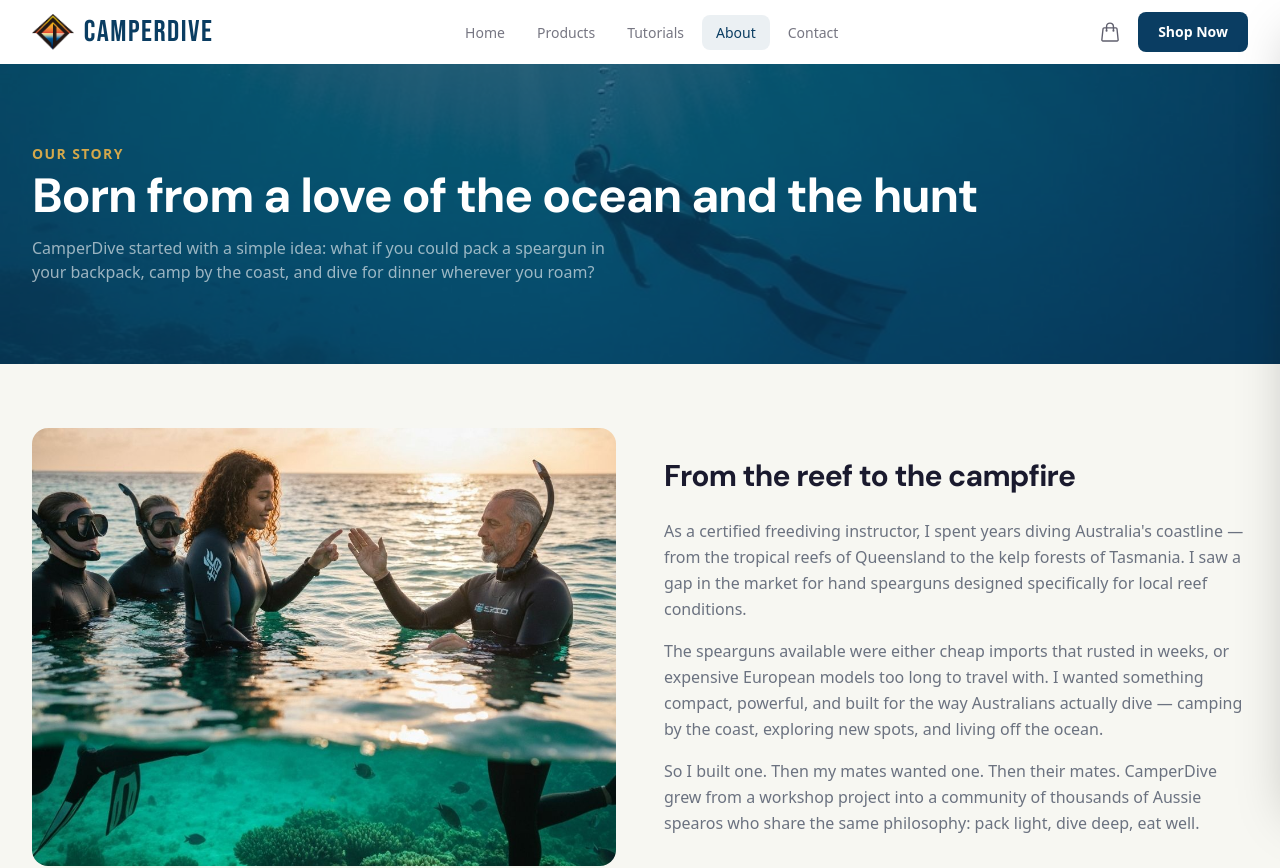
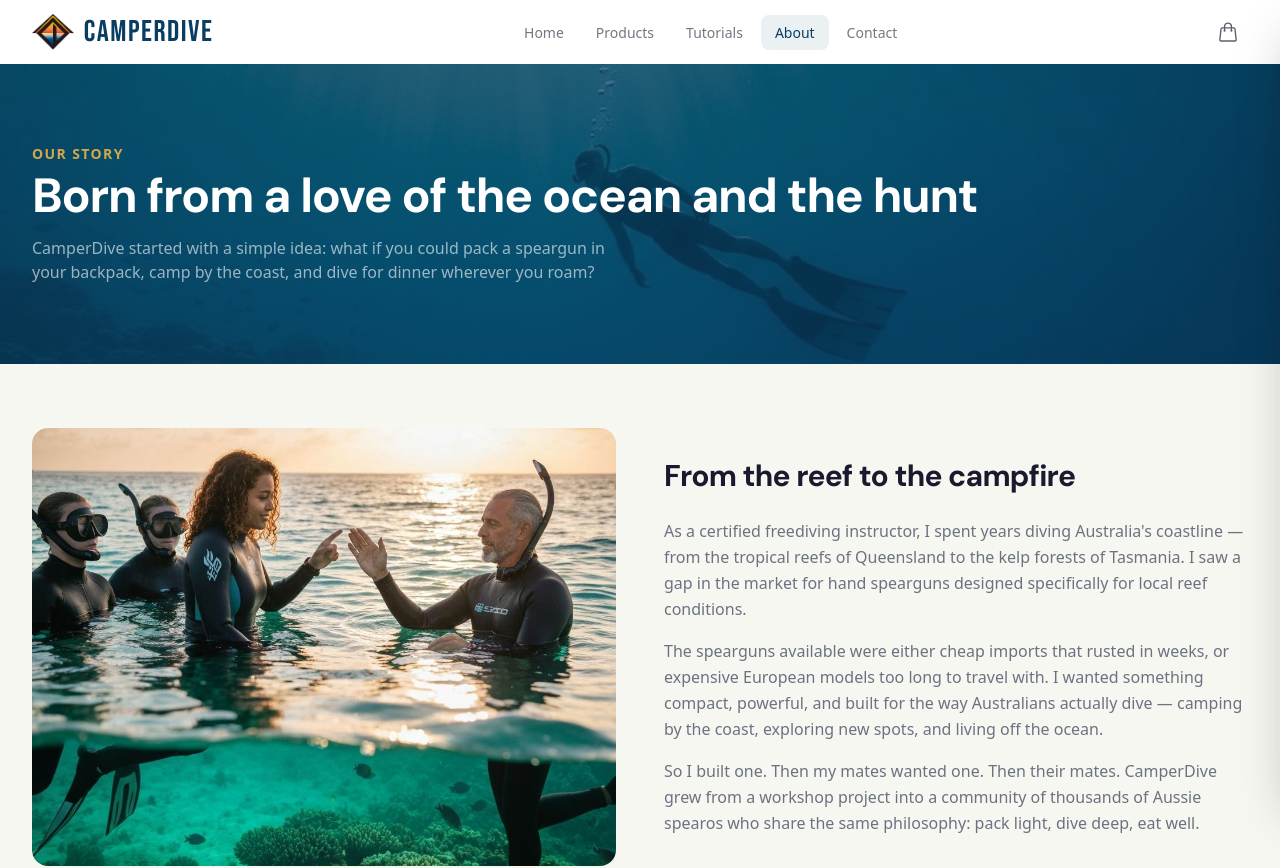
Before and after one commit to dmwcs/camper-dive, a Next.js app: page /about in a window 1280 px wide. Shown: the top 868 px of the page. Built offline with nearby package versions, Linux system fonts and the light colour scheme.

Commit message:
delete shownow

```diff
--- a/components/layout/Navbar.tsx
+++ b/components/layout/Navbar.tsx
@@ -76,9 +76,9 @@ export function Navbar() {
         scrolled ? "shadow-sm" : ""
       }`}
     >
-      <nav className="mx-auto flex h-16 max-w-7xl items-center justify-between px-6 lg:px-8">
-        {/* Logo */}
-        <Link href="/" className="flex items-center gap-2.5">
+      <nav className="mx-auto flex h-16 max-w-7xl items-center px-6 lg:px-8">
+        {/* Logo — fixed width so nav links can center */}
+        <Link href="/" className="flex shrink-0 items-center gap-2.5">
           <Image
             src="/images/logo.svg"
             alt=""
@@ -92,8 +92,8 @@ export function Navbar() {
           </span>
         </Link>
 
-        {/* Desktop Nav */}
-        <ul className="hidden items-center gap-1 lg:flex">
+        {/* Desktop Nav — centered with flex-1 */}
+        <ul className="hidden flex-1 items-center justify-center gap-1 lg:flex">
           {navLinks.map((link) => (
             <li key={link.href}>
               <Link
@@ -110,23 +110,12 @@ export function Navbar() {
           ))}
         </ul>
 
-        {/* Desktop: Cart + CTA */}
-        <div className="hidden items-center gap-2 lg:flex">
-          <CartButton />
-          <Link
-            href="/products"
-            className="rounded-lg bg-ocean px-5 py-2.5 text-sm font-semibold text-white transition-colors hover:bg-ocean-light"
-          >
-            Shop Now
-          </Link>
-        </div>
-
-        {/* Mobile: Cart + Toggle */}
-        <div className="flex items-center gap-1 lg:hidden">
+        {/* Right side — cart (desktop) | cart + hamburger (mobile) */}
+        <div className="ml-auto flex items-center gap-1 lg:ml-0">
           <CartButton />
           <button
             onClick={() => setMobileOpen(!mobileOpen)}
-            className="flex h-10 w-10 cursor-pointer items-center justify-center rounded-lg text-charcoal transition-colors hover:bg-background"
+            className="flex h-10 w-10 cursor-pointer items-center justify-center rounded-lg text-charcoal transition-colors hover:bg-background lg:hidden"
             aria-label="Toggle menu"
           >
             {mobileOpen ? (
@@ -164,15 +153,6 @@ export function Navbar() {
               </Link>
             </li>
           ))}
-          <li className="mt-2">
-            <Link
-              href="/products"
-              onClick={() => setMobileOpen(false)}
-              className="block rounded-lg bg-ocean px-5 py-3 text-center text-sm font-semibold text-white transition-colors hover:bg-ocean-light"
-            >
-              Shop Now
-            </Link>
-          </li>
         </ul>
       </div>
     </header>
```
